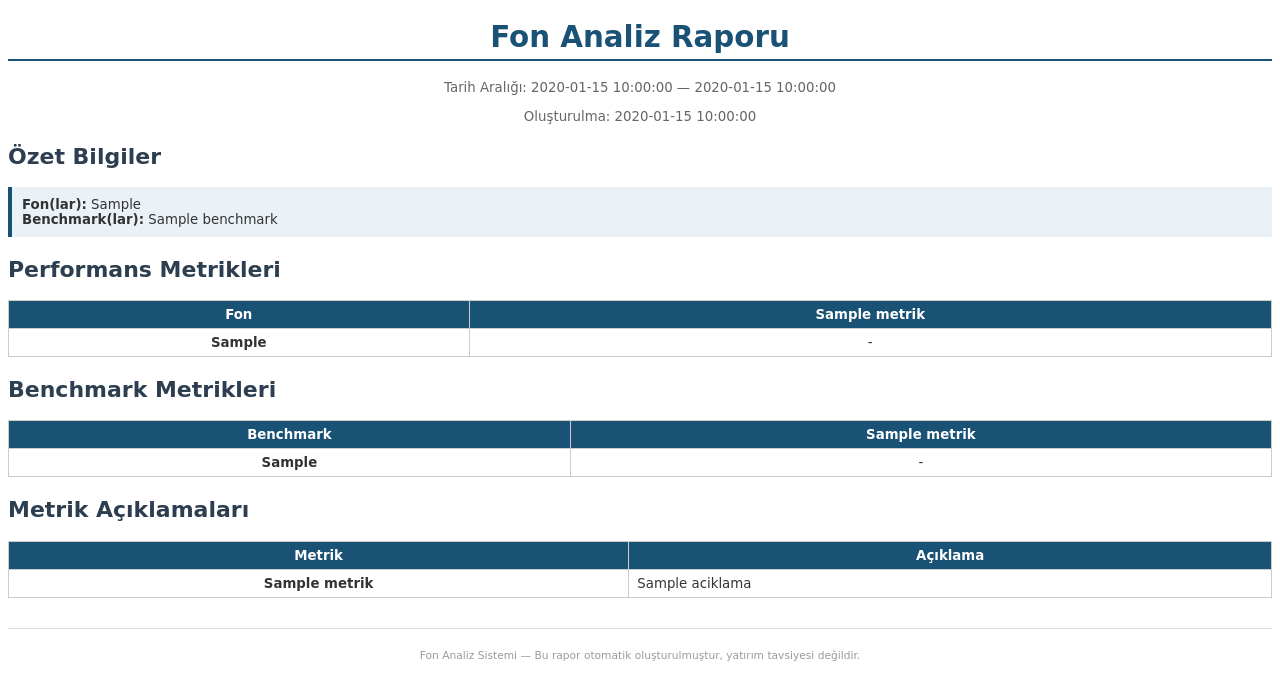
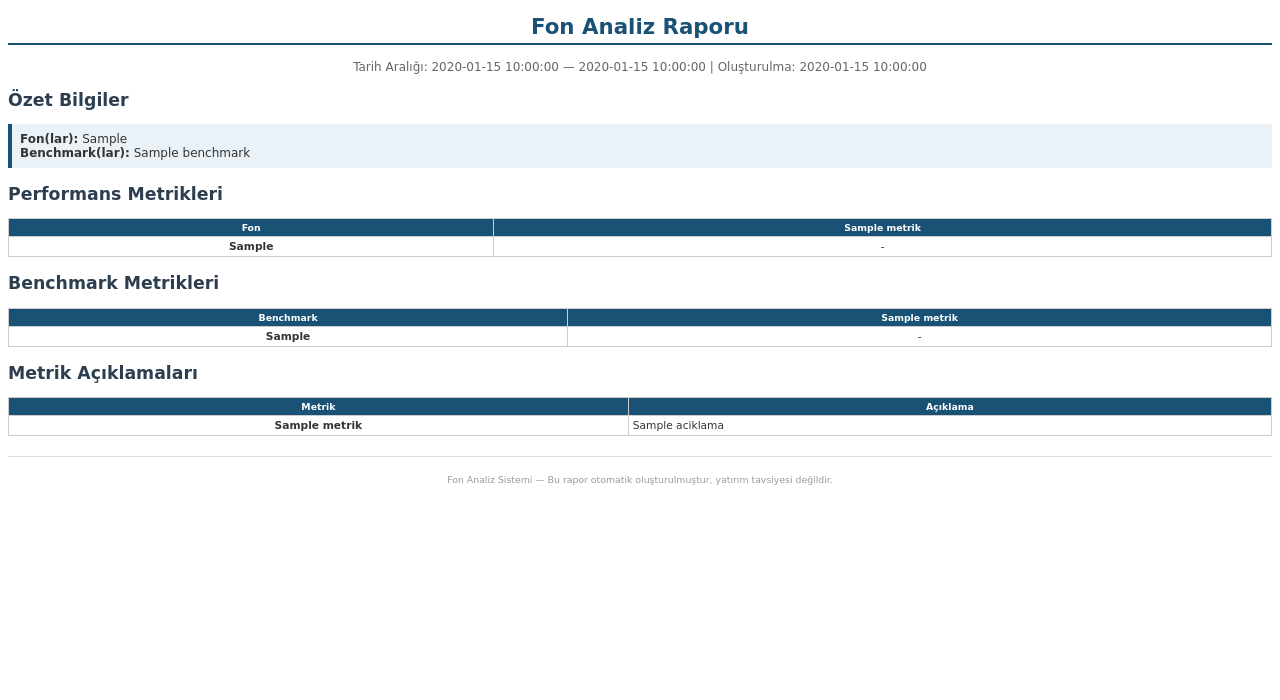
Before and after one commit to arca-san/fas, a Flask app: template templates/report.html.j2 in a window 1280 px wide. Shown: the top 700 px of the page. Run offline with Flask 3, Linux system fonts and the light colour scheme; the template is opened without the code that fills it: most values are stand-ins (such as "Sample title", 1, 10 or a date in 2020).

Commit message:
Fix benchmark data in report PDF and use landscape layout

```diff
--- a/templates/report.html.j2
+++ b/templates/report.html.j2
@@ -4,25 +4,24 @@
 <meta charset="UTF-8">
 <title>Fon Analiz Raporu</title>
 <style>
-  @page { size: A4; margin: 2cm; }
-  body { font-family: 'DejaVu Sans', sans-serif; font-size: 11pt; color: #333; }
-  h1 { color: #1a5276; border-bottom: 2px solid #1a5276; padding-bottom: 5px; }
-  h2 { color: #2c3e50; margin-top: 20px; }
-  table { width: 100%; border-collapse: collapse; margin: 10px 0; font-size: 10pt; }
-  th, td { border: 1px solid #ccc; padding: 6px 8px; text-align: center; }
-  th { background: #1a5276; color: #fff; }
+  @page { size: A4 landscape; margin: 1.2cm; }
+  body { font-family: 'DejaVu Sans', sans-serif; font-size: 9pt; color: #333; }
+  h1 { color: #1a5276; border-bottom: 2px solid #1a5276; padding-bottom: 4px; font-size: 16pt; }
+  h2 { color: #2c3e50; margin-top: 16px; font-size: 13pt; }
+  table { width: 100%; border-collapse: collapse; margin: 8px 0; font-size: 8pt; }
+  th, td { border: 1px solid #ccc; padding: 3px 4px; text-align: center; white-space: nowrap; }
+  th { background: #1a5276; color: #fff; font-size: 7pt; }
   tr:nth-child(even) { background: #f8f9fa; }
-  .header { text-align: center; margin-bottom: 20px; }
-  .header p { color: #666; font-size: 10pt; }
-  .info-box { background: #eaf2f8; padding: 10px; border-left: 4px solid #1a5276; margin: 10px 0; font-size: 10pt; }
-  .footer { text-align: center; color: #999; font-size: 8pt; margin-top: 30px; border-top: 1px solid #ddd; padding-top: 10px; }
+  .header { text-align: center; margin-bottom: 16px; }
+  .header p { color: #666; font-size: 9pt; }
+  .info-box { background: #eaf2f8; padding: 8px; border-left: 4px solid #1a5276; margin: 8px 0; font-size: 9pt; }
+  .footer { text-align: center; color: #999; font-size: 7pt; margin-top: 20px; border-top: 1px solid #ddd; padding-top: 8px; }
 </style>
 </head>
 <body>
 <div class="header">
   <h1>Fon Analiz Raporu</h1>
-  <p>Tarih Aralığı: {{ start_date }} — {{ end_date }}</p>
-  <p>Oluşturulma: {{ generated_at }}</p>
+  <p>Tarih Aralığı: {{ start_date }} — {{ end_date }} | Oluşturulma: {{ generated_at }}</p>
 </div>
 
 <h2>Özet Bilgiler</h2>
```
Also changed, not shown: pages/report.py (+22 -24 lines).
